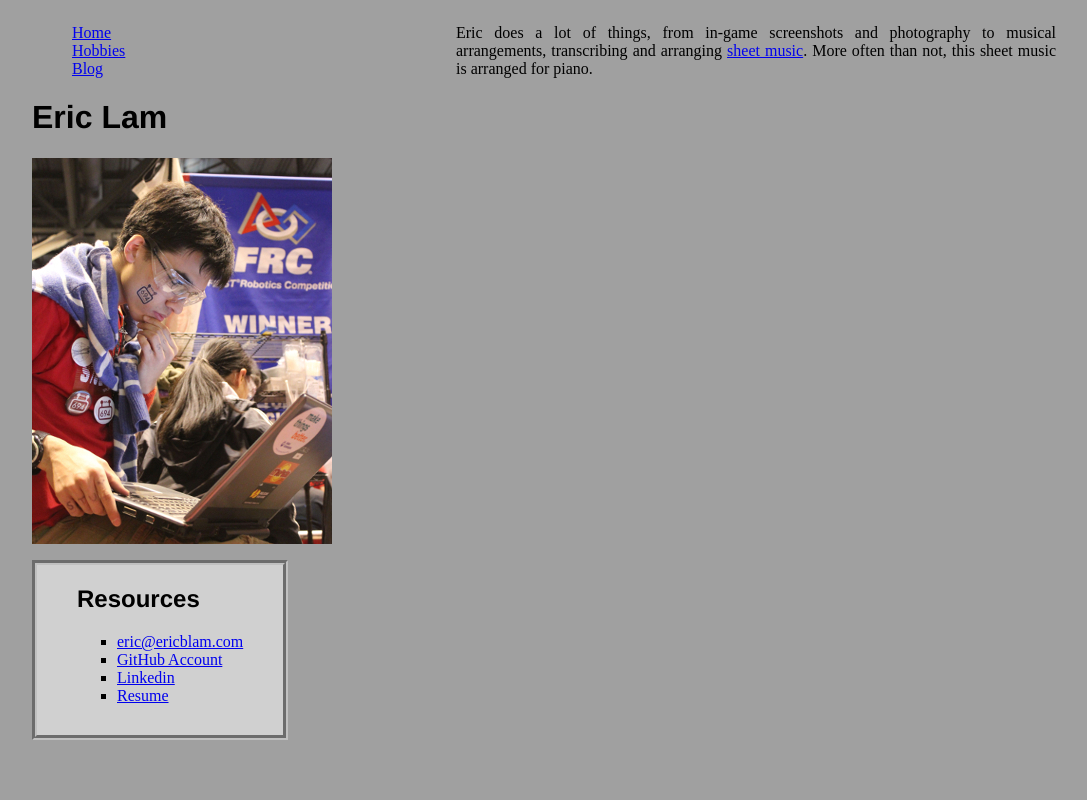
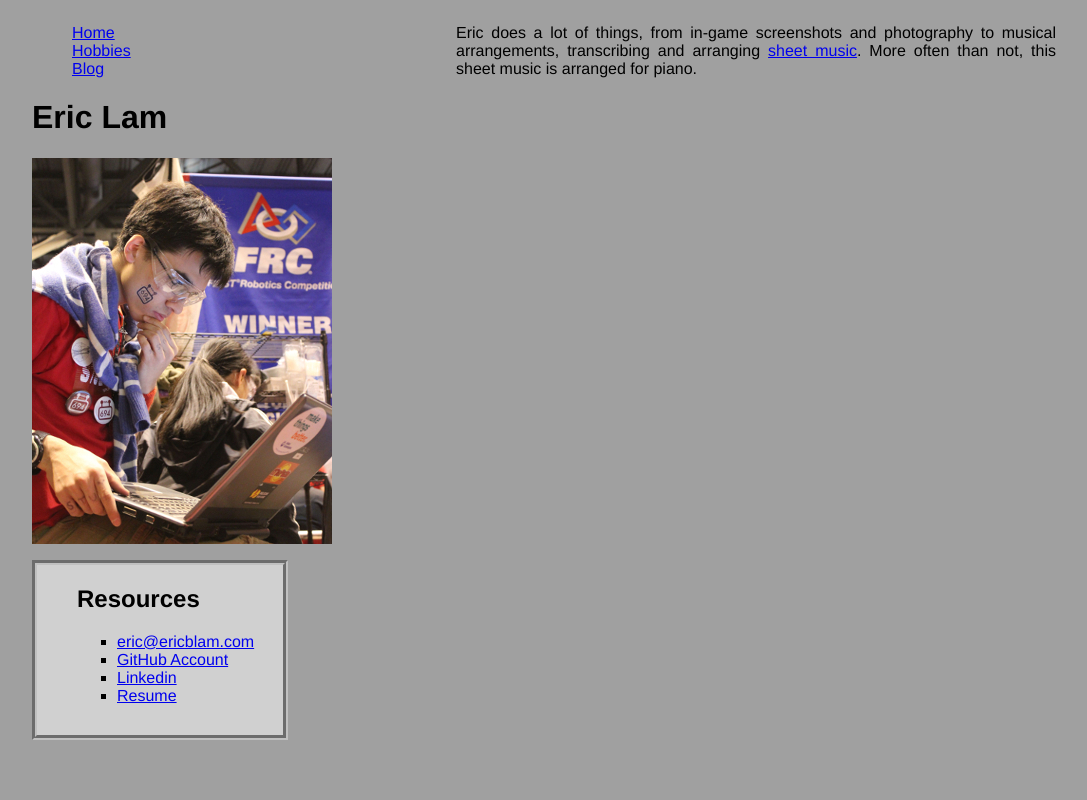
Before and after one commit to ericblam/ericblam.github.io, a PHP site: page /hobbies/index.html in a window 1280 px wide. Shown: the whole page, without its empty margins (96-1183 px from the left). Run offline with PHP 8.4, Linux system fonts and the light colour scheme.

Commit message:
Change general font to Helvetica

```diff
--- a/style.css
+++ b/style.css
@@ -1,6 +1,6 @@
 body {
     background-color:#A0A0A0;
-    font-family:"Times New Roman";
+    font-family:"Helvetica","Times New Roman";
     font-size:16px;
     text-align:justify;
 }
```
